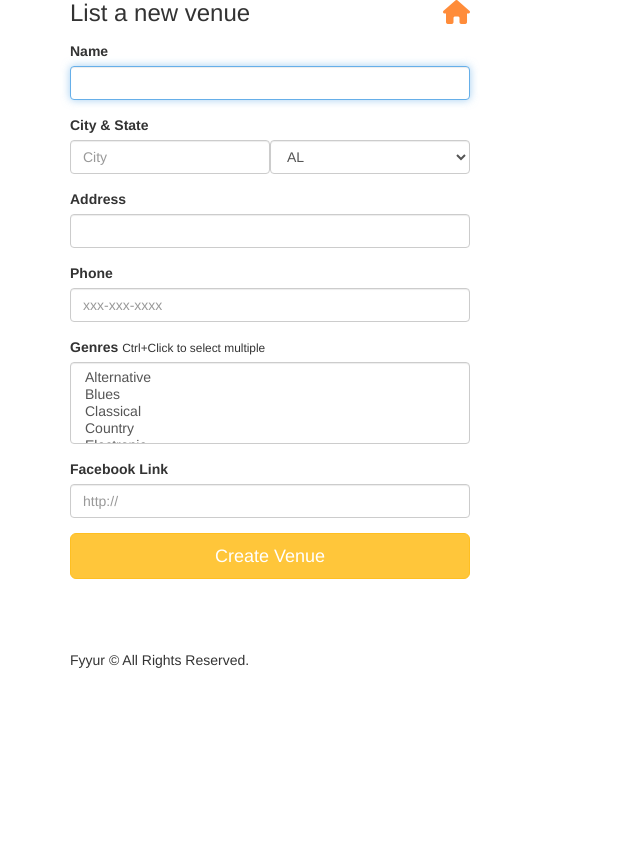
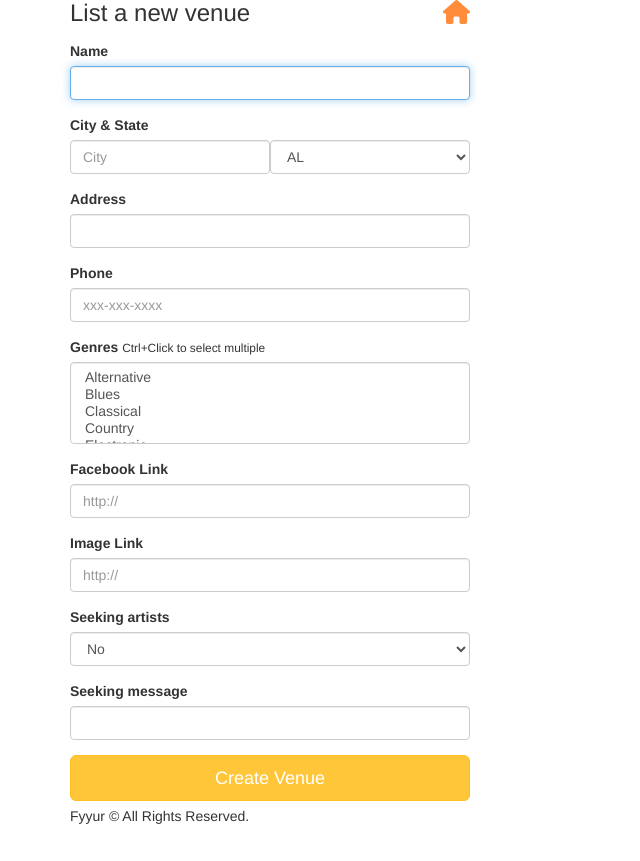
Before and after one commit to loicdiridollou/full-stack-developer, a Flask app: page /venues/create in a window 1280 px wide. Shown: the part 95-956 px from the top of the page, without its empty margins (0-640 px from the left). Before the commit the page ends 763 px from the top, so only its background shows below. Run offline with Flask 2, Linux system fonts and the light colour scheme; some libraries are stand-ins or nearby versions.

Commit message:
Adding the selectors in the HTML files

```diff
--- a/01_fyyur_app/templates/forms/new_venue.html
+++ b/01_fyyur_app/templates/forms/new_venue.html
@@ -35,7 +35,19 @@
       <div class="form-group">
           <label for="genres">Facebook Link</label>
           {{ form.facebook_link(class_ = 'form-control', placeholder='http://', autofocus = true) }}
-        </div>
+      </div>
+      <div class="form-group">
+        <label for="image">Image Link</label>
+        {{ form.image_link(class_ = 'form-control', placeholder='http://', autofocus = true) }}
+      </div>
+      <div class="form-group">
+        <label for="seeking_artist">Seeking artists</label>
+        {{ form.seeking_artist(class_ = 'form-control', autofocus = true) }}
+      </div>
+      <div class="form-group">
+        <label for="seeking_message">Seeking message</label>
+        {{ form.seeking_message(class_ = 'form-control', autofocus = true) }}
+      </div>
       <input type="submit" value="Create Venue" class="btn btn-primary btn-lg btn-block">
     </form>
   </div>
```
Also changed, not shown: 01_fyyur_app/templates/forms/new_artist.html (+9 -1 lines).
